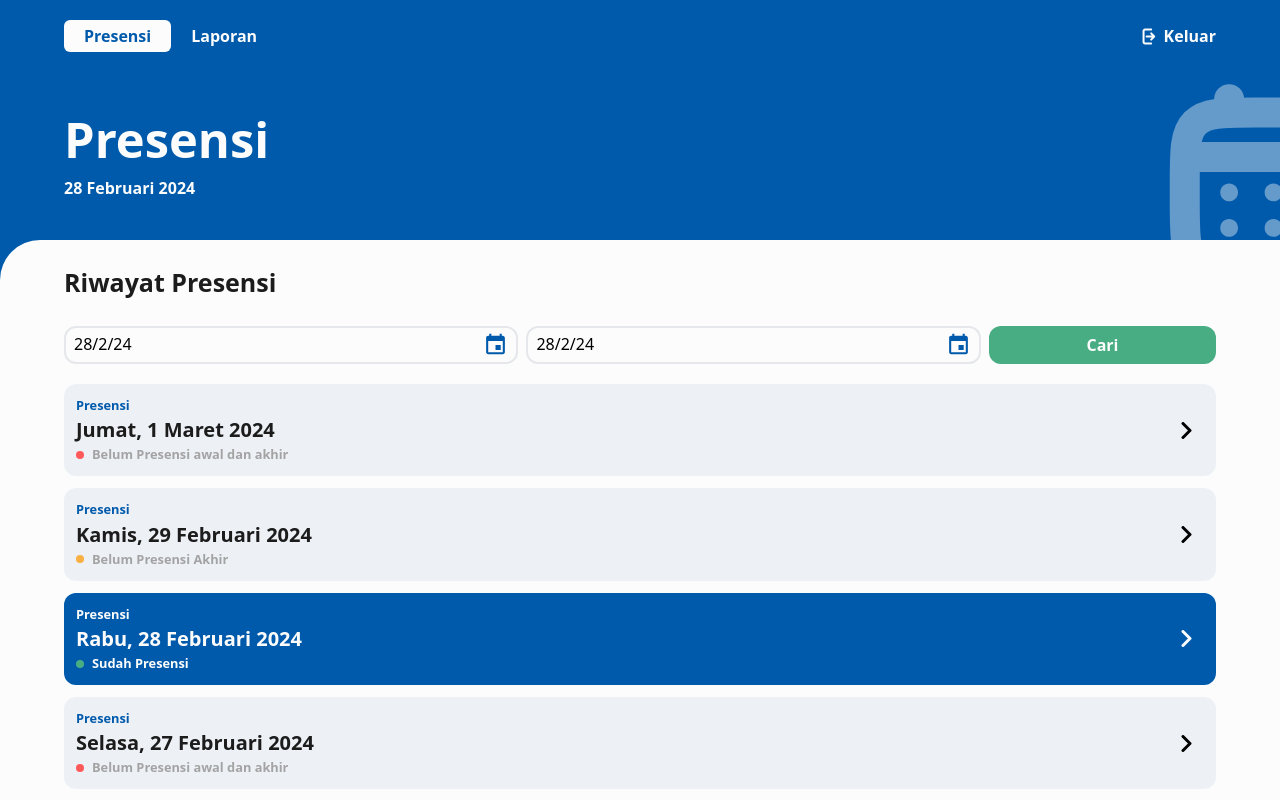
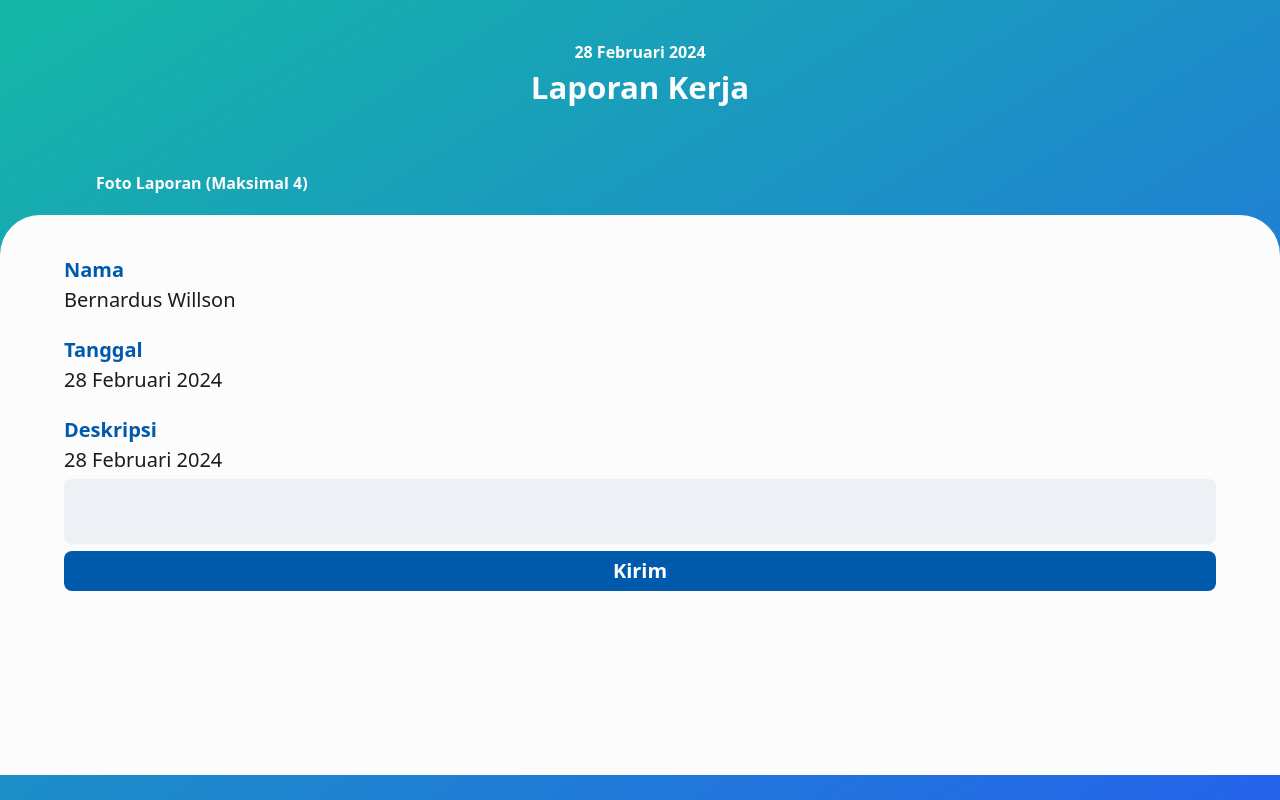
Before and after one commit to bernarduswillson/SweepIn-FE, a Next.js app: page / in a window 1280 px wide. Built offline with nearby package versions, Linux system fonts and the light colour scheme.

Commit message:
feat: Form Laporan page

```diff
--- a/package.json
+++ b/package.json
@@ -15,10 +15,10 @@
     "date-fns": "^3.3.1",
     "embla-carousel-react": "^8.0.0",
     "lucide-react": "^0.341.0",
-    "next": "14.1.0",
-    "react": "^18",
+    "next": "^14.1.1",
+    "react": "^18.2.0",
     "react-day-picker": "^8.10.0",
-    "react-dom": "^18",
+    "react-dom": "^18.2.0",
     "tailwind-merge": "^2.2.1",
     "tailwindcss-animate": "^1.0.7"
   },
--- a/src/pages/Presensi.tsx
+++ b/src/pages/Presensi.tsx
@@ -1,110 +1,10 @@
 "use client"
 
-import Image from 'next/image';
 import { useState } from 'react';
-
-import ToggleButton from '@/components/ui/toggle';
 import SearchBar from '@/components/ui/searcbar';
 import Card from '@/components/ui/card';
 import AlertLog from '@/components/ui/alertLog';
 
-import Calendar from '@/images/Presensi/Calendar.svg'
-import Logout from '@/images/Presensi/Logout.svg'
-
-const DataPresensi = [
-  {
-    date: new Date('2024-03-01'),
-    status: 0
-  },
-  {
-    date: new Date('2024-02-29'),
-    status: 1
-  },
-  {
-    date: new Date('2024-02-28'),
-    status: 2
-  },
-  {
-    date: new Date('2024-02-27'),
-    status: 0
-  },
-  {
-    date: new Date('2024-02-26'),
-    status: 1
-  },
-  {
-    date: new Date('2024-02-25'),
-    status: 2
-  },
-  {
-    date: new Date('2024-02-24'),
-    status: 0
-  },
-  {
-    date: new Date('2024-02-23'),
-    status: 1
-  },
-  {
-    date: new Date('2024-02-22'),
-    status: 2
-  },
-  {
-    date: new Date('2024-02-21'),
-    status: 0
-  },
-  {
-    date: new Date('2024-02-20'),
-    status: 1
-  },
-  {
-    date: new Date('2024-02-19'),
-    status: 2
-  },
-  {
-    date: new Date('2024-02-18'),
-    status: 0
-  },
-  {
-    date: new Date('2024-02-17'),
-    status: 1
-  },
-  {
-    date: new Date('2024-02-16'),
-    status: 2
-  },
-  {
-    date: new Date('2024-02-15'),
-    status: 0
-  },
-  {
-    date: new Date('2024-02-14'),
-    status: 1
-  },
-  {
-    date: new Date('2024-02-13'),
-    status: 2
-  },
-  {
-    date: new Date('2024-02-12'),
-    status: 0
-  },
-  {
-    date: new Date('2024-02-11'),
-    status: 1
-  },
-  {
-    date: new Date('2024-02-10'),
-    status: 2
-  },
-  {
-    date: new Date('2024-02-09'),
-    status: 0
-  },
-  {
-    date: new Date('2024-02-08'),
-    status: 1
-  }
-]
 
 const Presensi = (): JSX.Element => {
   const getToday = () => {
@@ -131,39 +31,40 @@ const Presensi = (): JSX.Element => {
     setShowAlert(false)
   }
 
+
+
   return (
-    <div className="relative h-screen bg-blue_main overflow-hidden">
-      <div className='relative h-[30vh]'>
-        <div className='flex justify-between pt-5 px-[5vw]'>
-          <ToggleButton state={true} />
-          <button className='flex items-center transition-all duration-200 ease-in-out hover:translate-x-3' onClick={() => setShowAlert(true)}>
-            <Image src={Logout} alt='Logout' />
-            <div className='ml-2 font-semibold text-white'>Keluar</div>
-          </button>
-        </div>
-        <div className='justify-end flex flex-col bottom-0 absolute'>
-          <div className='mb-10 ml-[5vw]'>
-            <h1 className="text-white text-5xl pt-10 font-extrabold">Presensi</h1>
-            <h2 className="text-white text-md font-semibold">{getToday()}</h2>
-          </div>
-        </div>
-        <div className='absolute bottom-0 right-0 translate-x-[100px] translate-y-[50px]'>
-          <Image src={Calendar} alt='Calendar' />
+    <div className="relative h-screen flex flex-col items-center gap-5 w-full bg-gradient-to-br from-teal-500 to-blue-600">
+      <div className="flex flex-col items-center pt-10">
+        <h2 className="text-white text-md font-semibold">{getToday()}</h2>
+        <h1 className="text-white text-3xl font-extrabold">Laporan Kerja</h1>
+      </div>
+      <div className="w-[85vw] pt-10">
+        <h2 className="text-white text-md font-extrabold">Foto Laporan (Maksimal 4)</h2>
+        <div className="flex flex-row justify-center gap-[15px]">
         </div>
       </div>
-      <div className="h-[70vh] px-[5vw] w-full bg-white bottom-0 relative rounded-tl-[40px] flex flex-col">
-        <div className='h-fit'>
-          <h1 className="text-black text-2xl py-6 font-bold">Riwayat Presensi</h1>
-          <SearchBar />
-        </div>
-        <div className='overflow-y-auto flex-1 mt-5 rounded-xl'>
-          <div className='w-full h-fit gap-1'>
-            {DataPresensi.map((data, index) => (
-              <Card key={index} date={data.date} status={data.status} />
-            ))}
-          </div>
+    <div className="h-[70vh] px-[5vw] w-full bg-white bottom-0 relative rounded-tl-[40px] rounded-tr-[40px] flex flex-col py-10 px-5">
+     <div className='h-fit'>
+      <h1 className="text-blue_main text-xl font-bold">Nama</h1>
+      <h2 className="text-black text-xl">Bernardus Willson</h2>
+      <h3 className="text-blue_main text-xl font-bold mt-5">Tanggal</h3>
+      <h4 className="text-black text-xl">{getToday()}</h4>
+      <h5 className="text-blue_main text-xl font-bold mt-5">Deskripsi</h5>
+      <h6 className="text-black text-xl">{getToday()}</h6>
+      <div className="flex flex-col">
+        <textarea className='h-auto resize-none border-none rounded-lg p-2 w-full h-24 mt-1 outline-none bg-[#EDF1F6]'></textarea>
+        <button className="bg-blue_main text-white text-xl font-bold rounded-lg mt-2 h-10">Kirim</button>
+      </div>
+
+
+
+      <div className='overflow-y-auto flex-1 mt-5 rounded-xl'>
+        <div className='w-full h-fit gap-1'>
         </div>
       </div>
+    </div>
+    </div>
       {showAlert && <AlertLog onConfirm={handleConfirm} onCancel={handleConfirm} />}
     </div>
   );
--- /dev/null
+++ b/src/pages/laporanbaru.tsx
@@ -0,0 +1,172 @@
+"use client"
+
+import Image from 'next/image';
+import { useState } from 'react';
+
+import ToggleButton from '@/components/ui/toggle';
+import SearchBar from '@/components/ui/searcbar';
+import Card from '@/components/ui/card';
+import AlertLog from '@/components/ui/alertLog';
+
+import Calendar from '@/images/Presensi/Calendar.svg'
+import Logout from '@/images/Presensi/Logout.svg'
+
+const DataPresensi = [
+  {
+    date: new Date('2024-03-01'),
+    status: 0
+  },
+  {
+    date: new Date('2024-02-29'),
+    status: 1
+  },
+  {
+    date: new Date('2024-02-28'),
+    status: 2
+  },
+  {
+    date: new Date('2024-02-27'),
+    status: 0
+  },
+  {
+    date: new Date('2024-02-26'),
+    status: 1
+  },
+  {
+    date: new Date('2024-02-25'),
+    status: 2
+  },
+  {
+    date: new Date('2024-02-24'),
+    status: 0
+  },
+  {
+    date: new Date('2024-02-23'),
+    status: 1
+  },
+  {
+    date: new Date('2024-02-22'),
+    status: 2
+  },
+  {
+    date: new Date('2024-02-21'),
+    status: 0
+  },
+  {
+    date: new Date('2024-02-20'),
+    status: 1
+  },
+  {
+    date: new Date('2024-02-19'),
+    status: 2
+  },
+  {
+    date: new Date('2024-02-18'),
+    status: 0
+  },
+  {
+    date: new Date('2024-02-17'),
+    status: 1
+  },
+  {
+    date: new Date('2024-02-16'),
+    status: 2
+  },
+  {
+    date: new Date('2024-02-15'),
+    status: 0
+  },
+  {
+    date: new Date('2024-02-14'),
+    status: 1
+  },
+  {
+    date: new Date('2024-02-13'),
+    status: 2
+  },
+  {
+    date: new Date('2024-02-12'),
+    status: 0
+  },
+  {
+    date: new Date('2024-02-11'),
+    status: 1
+  },
+  {
+    date: new Date('2024-02-10'),
+    status: 2
+  },
+  {
+    date: new Date('2024-02-09'),
+    status: 0
+  },
+  {
+    date: new Date('2024-02-08'),
+    status: 1
+  }
+]
+
+const Presensi = (): JSX.Element => {
+  const getToday = () => {
+    const months = [
+        'Januari', 'Februari', 'Maret', 'April', 'Mei', 'Juni',
+        'Juli', 'Agustus', 'September', 'Oktober', 'November', 'Desember'
+    ];
+
+    const today = new Date();
+    const day = today.getDate();
+    const monthIndex = today.getMonth();
+    const year = today.getFullYear();
+
+    const monthName = months[monthIndex];
+
+    return `${day} ${monthName} ${year}`;
+  }
+
+  const [showAlert, setShowAlert] = useState(false);
+  const handleJoinClick = (): void => {
+    setShowAlert(true)
+  }
+  const handleConfirm = (): void => {
+    setShowAlert(false)
+  }
+
+  return (
+    <div className="relative h-screen bg-red_main overflow-hidden">
+      <div className='relative h-[30vh]'>
+        <div className='flex justify-between pt-5 px-[5vw]'>
+          <ToggleButton state={true} />
+          <button className='flex items-center transition-all duration-200 ease-in-out hover:translate-x-3' onClick={() => setShowAlert(true)}>
+            <Image src={Logout} alt='Logout' />
+            <div className='ml-2 font-semibold text-white'>Keluar</div>
+          </button>
+        </div>
+        <div className='justify-end flex flex-col bottom-0 absolute'>
+          <div className='mb-10 ml-[5vw]'>
+            <h1 className="text-white text-5xl pt-10 font-extrabold">Presensi</h1>
+            <h2 className="text-white text-md font-semibold">{getToday()}</h2>
+          </div>
+        </div>
+        <div className='absolute bottom-0 right-0 translate-x-[100px] translate-y-[50px]'>
+          <Image src={Calendar} alt='Calendar' />
+        </div>
+      </div>
+      <div className="h-[70vh] px-[5vw] w-full bg-red bottom-0 relative rounded-tl-[40px] flex flex-col">
+        <div className='h-fit'>
+          <h1 className="text-black text-2xl py-6 font-bold">Riwayat Presensi</h1>
+          <SearchBar />
+        </div>
+        <div className='overflow-y-auto flex-1 mt-5 rounded-xl'>
+          <div className='w-full h-fit gap-1'>
+            {DataPresensi.map((data, index) => (
+              <Card key={index} date={data.date} status={data.status} />
+            ))}
+          </div>
+        </div>
+      </div>
+      {showAlert && <AlertLog onConfirm={handleConfirm} onCancel={handleConfirm} />}
+    </div>
+  );
+};
+
+export default Presensi;
```
Also changed, not shown: 1 other file (tests, documents, lock files or other folders).
